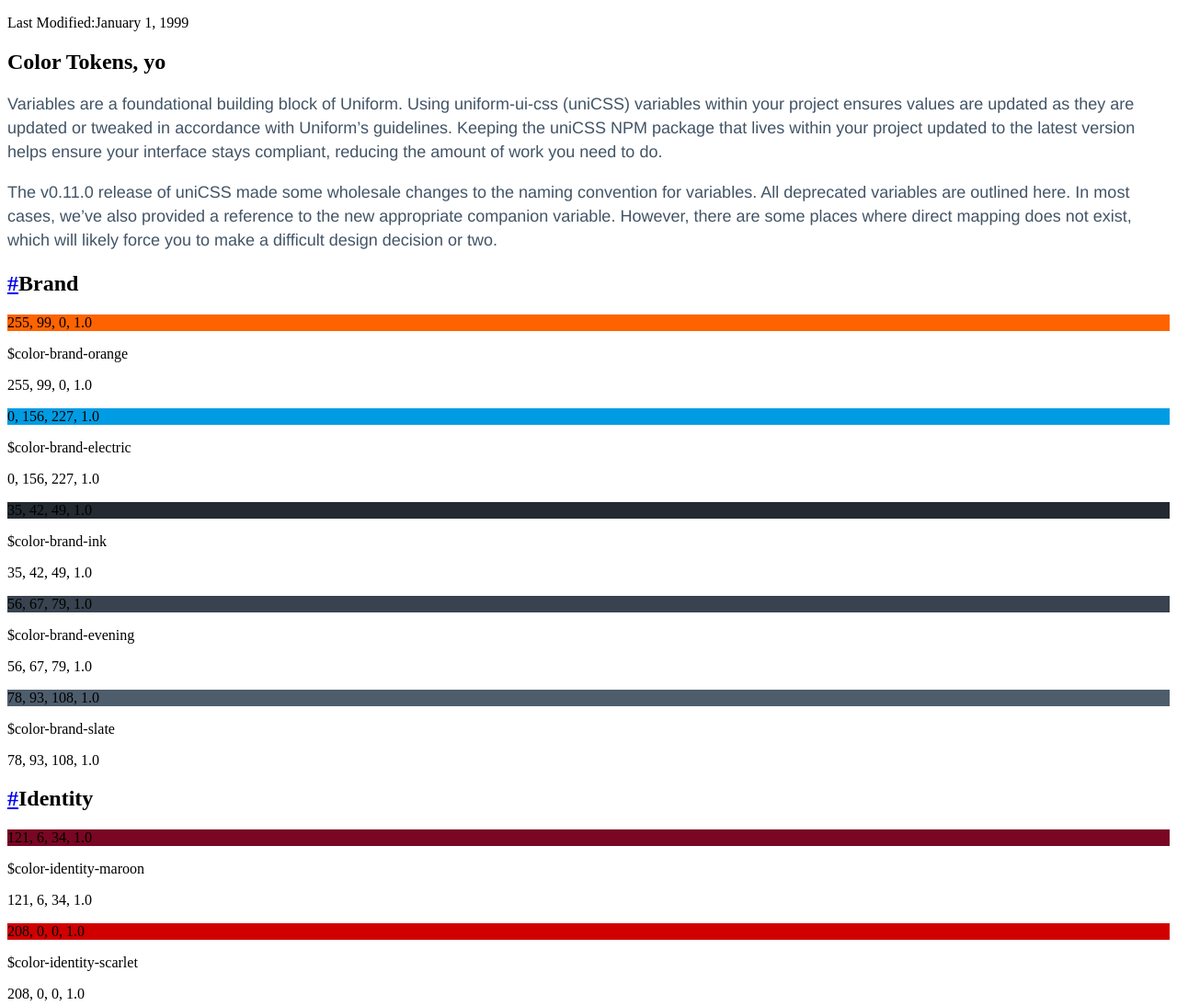
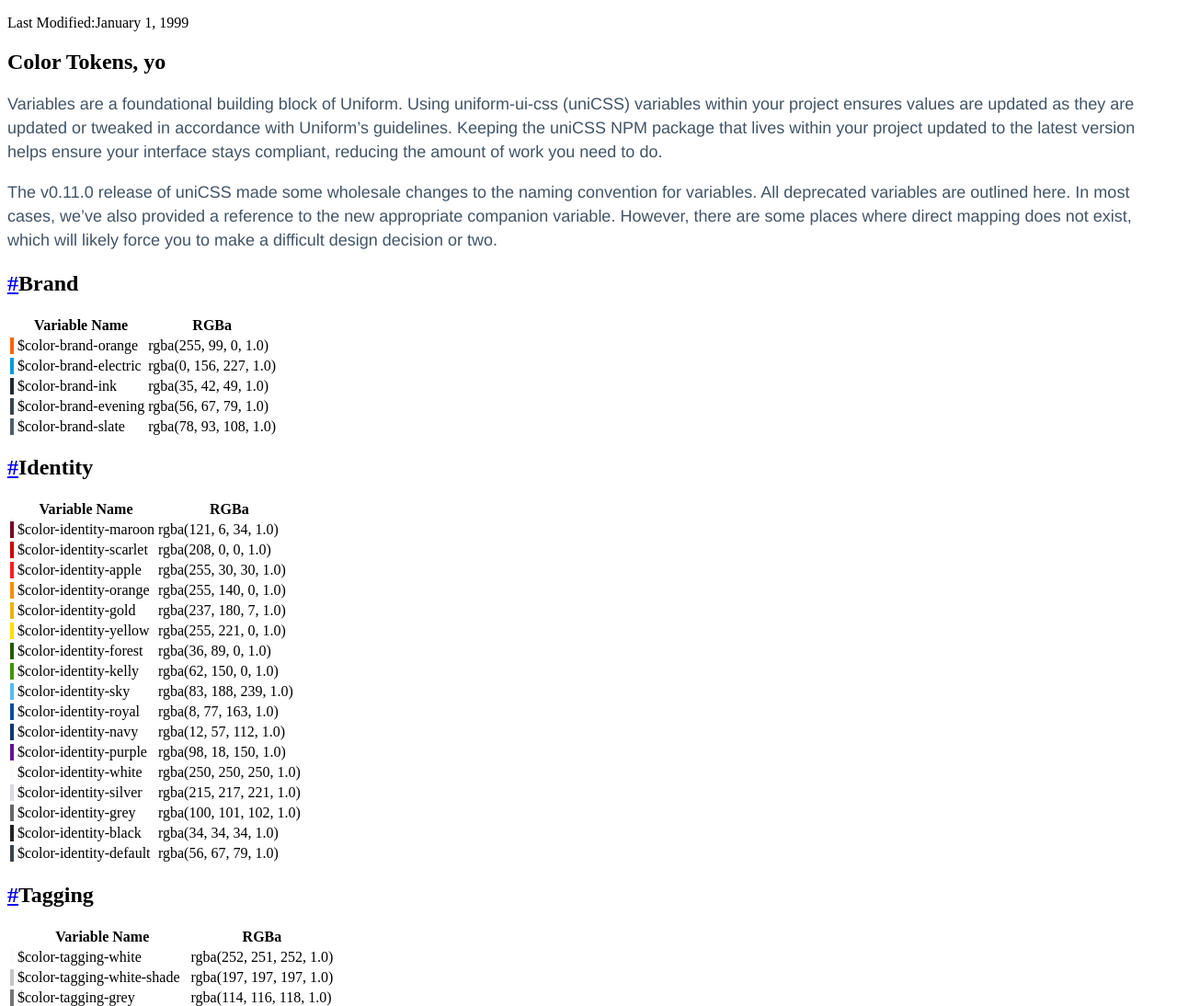
Before and after one commit to gcstaublin/gatsby-test, a Gatsby site: page /tokens/color in a window 1280 px wide. Shown: the top 1094 px of the page at 92% size. Built offline with nearby package versions, Linux system fonts and the light colour scheme; Gatsby itself is replaced by a stand-in of ours.

Commit message:
Making colors page look the way it should with tables and color swatches.

```diff
--- a/src/pages/tokens/color.jsx
+++ b/src/pages/tokens/color.jsx
@@ -8,7 +8,7 @@
 
 
 export default ({ data }) => {
-  console.log(data)
+
   return (
     <div>
       <ExamplePageHeader pageModified="January 1, 1999" pageTitle="Color Tokens, yo">
@@ -22,13 +22,28 @@
             <a className="unidocs-example__hdr-link" href={"#" + node.name}>#</a>
             {node.name}
           </h2>
-          {node.colors.map((color, i) =>
-            <div className="uni-margin--half--btm" key={i}>
-              <p style={{backgroundColor: 'rgba(' + color.value + ')'}}>{color.value}</p>
-              <p>{color.sassVar}</p>
-              <p>{color.value}</p>
-            </div>
-          )}
+
+          <div className="unidocs-example__section unidocs-example__table">
+            <table className="unidocs-example__table--color--3">
+              <thead>
+                <tr>
+                  <th></th>
+                  <th>Variable Name</th>
+                  <th>RGBa</th>
+                </tr>
+              </thead>
+              <tbody>
+              {node.colors.map((color, i) =>
+                <tr>
+                <td><div style={{backgroundColor: 'rgba(' + color.value + ')'}}>&nbsp;</div></td>
+                <td>{color.sassVar}</td>
+                <td>{"rgba(" + color.value + ")"}</td>
+                </tr>
+              )}
+              </tbody>
+            </table>
+          </div>
+
         </article>
       )}
     </div>
```
